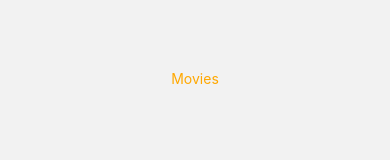
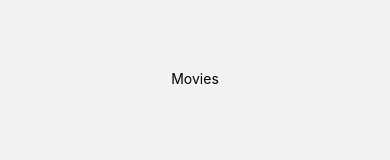
Before and after one commit to kartikpavan/noovies, a React Native app: screen /Movies in a window 390 px wide. Shown: the part 351-511 px from the top of the page. Built offline with nearby package versions, Linux system fonts and the light colour scheme.

Commit message:
Global themes using styled Components

```diff
--- a/App.js
+++ b/App.js
@@ -9,6 +9,8 @@ import Tabs from "./navigation/Tabs";
 import { useColorScheme } from "react-native";
 import Stack from "./navigation/Stack";
 import Root from "./navigation/RootNavigation";
+import { ThemeProvider } from "styled-components";
+import { darkTheme, lightTheme } from "./utils/styled";
 
 export default function App() {
    const [isAppReady, setIsAppReady] = useState(false);
@@ -40,10 +42,12 @@ export default function App() {
    }
 
    return (
-      <NavigationContainer theme={isDarkMode ? DarkTheme : DefaultTheme}>
-         {/* <Stack /> */}
-         {/* <Tabs /> */}
-         <Root />
-      </NavigationContainer>
+      <ThemeProvider theme={isDarkMode ? darkTheme : lightTheme}>
+         <NavigationContainer>
+            {/* <Stack /> */}
+            {/* <Tabs /> */}
+            <Root />
+         </NavigationContainer>
+      </ThemeProvider>
    );
 }
--- a/screens/Movies.js
+++ b/screens/Movies.js
@@ -16,8 +16,9 @@ const Btn = styled.View`
    flex: 1;
    justify-content: center;
    align-items: center;
+   background-color: ${(props) => props.theme.mainBgColor};
 `;
 
 const Title = styled.Text`
-   color: ${YELLOW_COLOR};
+   color: ${(props) => props.theme.textColor};
 `;
--- /dev/null
+++ b/utils/styled.js
@@ -0,0 +1,9 @@
+export const lightTheme = {
+   mainBgColor: "#f9f9f9",
+   textColor: "#1e272e",
+};
+
+export const darkTheme = {
+   mainBgColor: "#1e272e",
+   textColor: "#d2dae2",
+};
```
